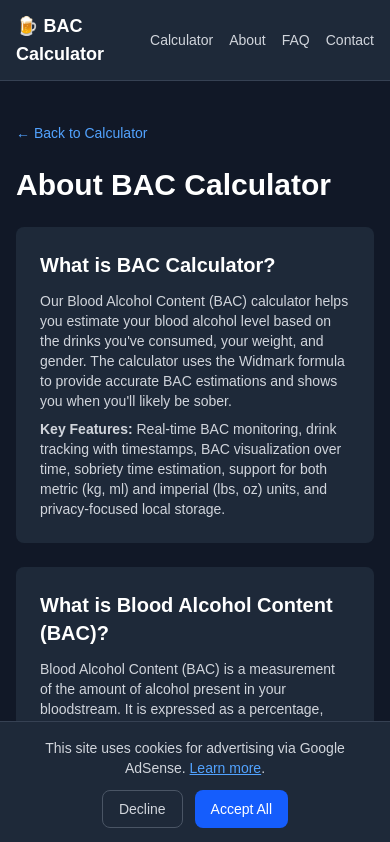
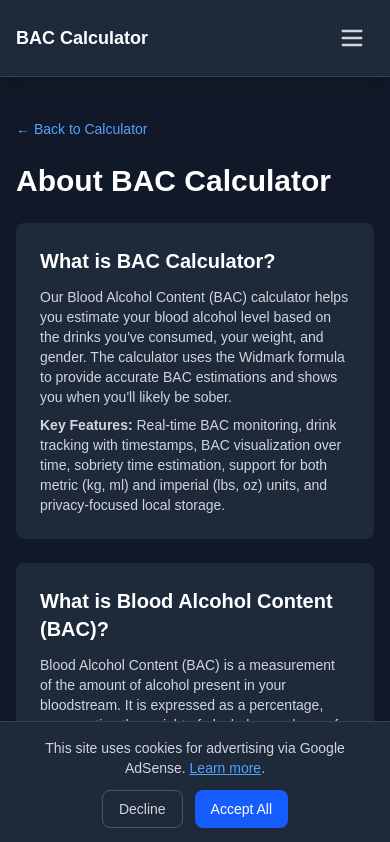
Before and after one commit to godonpatrik/bac-calculator, a Next.js app: page /about in a window 390 px wide. Shown: the top 842 px of the page. Built offline with nearby package versions, Linux system fonts and the light colour scheme.

Commit message:
Small improvements

```diff
--- a/components/Navbar.tsx
+++ b/components/Navbar.tsx
@@ -1,42 +1,117 @@
+"use client";
+
 import Link from "next/link";
+import { useState } from "react";
 
 export default function Navbar() {
+  const [isMenuOpen, setIsMenuOpen] = useState(false);
+
+  const toggleMenu = () => {
+    setIsMenuOpen(!isMenuOpen);
+  };
+
+  const closeMenu = () => {
+    setIsMenuOpen(false);
+  };
+
   return (
-    <nav className="bg-gray-800 border-b border-gray-700">
-      <div className="max-w-6xl mx-auto px-4 py-3 flex items-center justify-between">
+    <nav className="bg-gray-800 border-b border-gray-700 shadow-lg">
+      <div className="max-w-6xl mx-auto px-4 py-4">
+        <div className="flex items-center justify-end">
+          {/* Desktop Navigation */}
+          <div className="hidden md:flex items-center gap-8 text-base">
             <Link
               href="/"
-          className="text-white font-bold text-lg hover:text-blue-400 transition-colors"
-        >
-          🍺 BAC Calculator
-        </Link>
-        <div className="flex items-center gap-4 text-sm">
-          <Link
-            href="/"
-            className="text-gray-300 hover:text-white transition-colors"
+              className="text-gray-300 hover:text-white transition-colors font-medium"
             >
               Calculator
             </Link>
             <Link
               href="/about"
-            className="text-gray-300 hover:text-white transition-colors"
+              className="text-gray-300 hover:text-white transition-colors font-medium"
             >
               About
             </Link>
             <Link
               href="/faq"
-            className="text-gray-300 hover:text-white transition-colors"
+              className="text-gray-300 hover:text-white transition-colors font-medium"
             >
               FAQ
             </Link>
             <Link
               href="/contact"
-            className="text-gray-300 hover:text-white transition-colors"
+              className="text-gray-300 hover:text-white transition-colors font-medium"
             >
               Contact
             </Link>
           </div>
         </div>
+
+        <div className="flex items-center justify-between">
+          {/* Mobile Navigation Title */}
+          <div className="md:hidden text-white font-bold text-lg">
+            BAC Calculator
+          </div>
+
+          {/* Hamburger Button */}
+          <button
+            onClick={toggleMenu}
+            className="md:hidden text-gray-300 hover:text-white focus:outline-none focus:ring-2 focus:ring-gray-500 rounded p-2 transition-colors"
+            aria-label="Toggle menu"
+            aria-expanded={isMenuOpen}
+          >
+            <svg
+              className="w-7 h-7"
+              fill="none"
+              strokeLinecap="round"
+              strokeLinejoin="round"
+              strokeWidth="2"
+              viewBox="0 0 24 24"
+              stroke="currentColor"
+            >
+              {isMenuOpen ? (
+                <path d="M6 18L18 6M6 6l12 12" />
+              ) : (
+                <path d="M4 6h16M4 12h16M4 18h16" />
+              )}
+            </svg>
+          </button>
+        </div>
+
+        {/* Mobile Menu */}
+        {isMenuOpen && (
+          <div className="md:hidden mt-4 pb-2 space-y-1">
+            <Link
+              href="/"
+              onClick={closeMenu}
+              className="block text-gray-300 hover:text-white hover:bg-gray-700 transition-colors px-4 py-3 rounded text-base font-medium"
+            >
+              Calculator
+            </Link>
+            <Link
+              href="/about"
+              onClick={closeMenu}
+              className="block text-gray-300 hover:text-white hover:bg-gray-700 transition-colors px-4 py-3 rounded text-base font-medium"
+            >
+              About
+            </Link>
+            <Link
+              href="/faq"
+              onClick={closeMenu}
+              className="block text-gray-300 hover:text-white hover:bg-gray-700 transition-colors px-4 py-3 rounded text-base font-medium"
+            >
+              FAQ
+            </Link>
+            <Link
+              href="/contact"
+              onClick={closeMenu}
+              className="block text-gray-300 hover:text-white hover:bg-gray-700 transition-colors px-4 py-3 rounded text-base font-medium"
+            >
+              Contact
+            </Link>
+          </div>
+        )}
+      </div>
     </nav>
   );
 }
```
Lines whose indentation alone changed are shown as unchanged.
